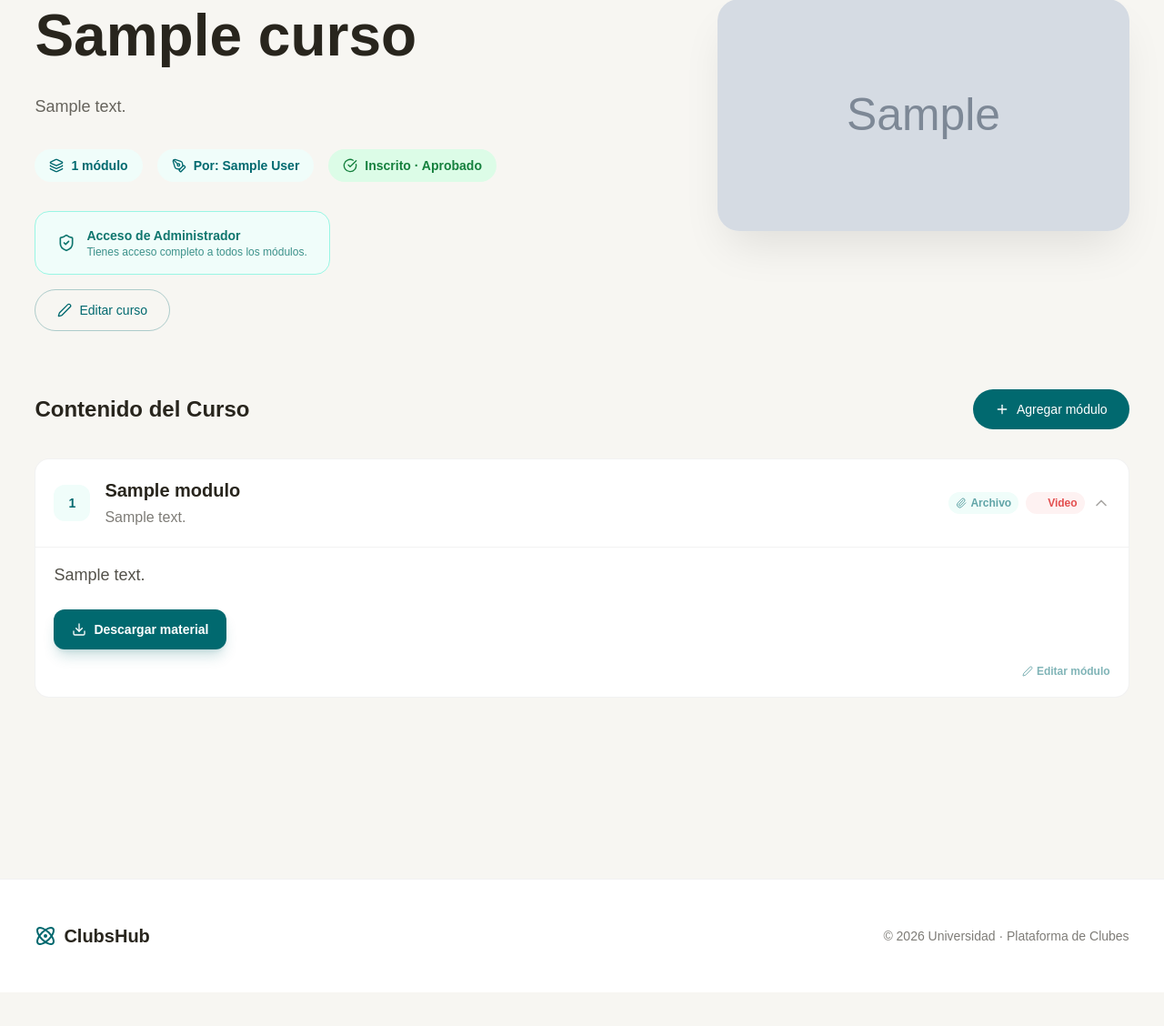
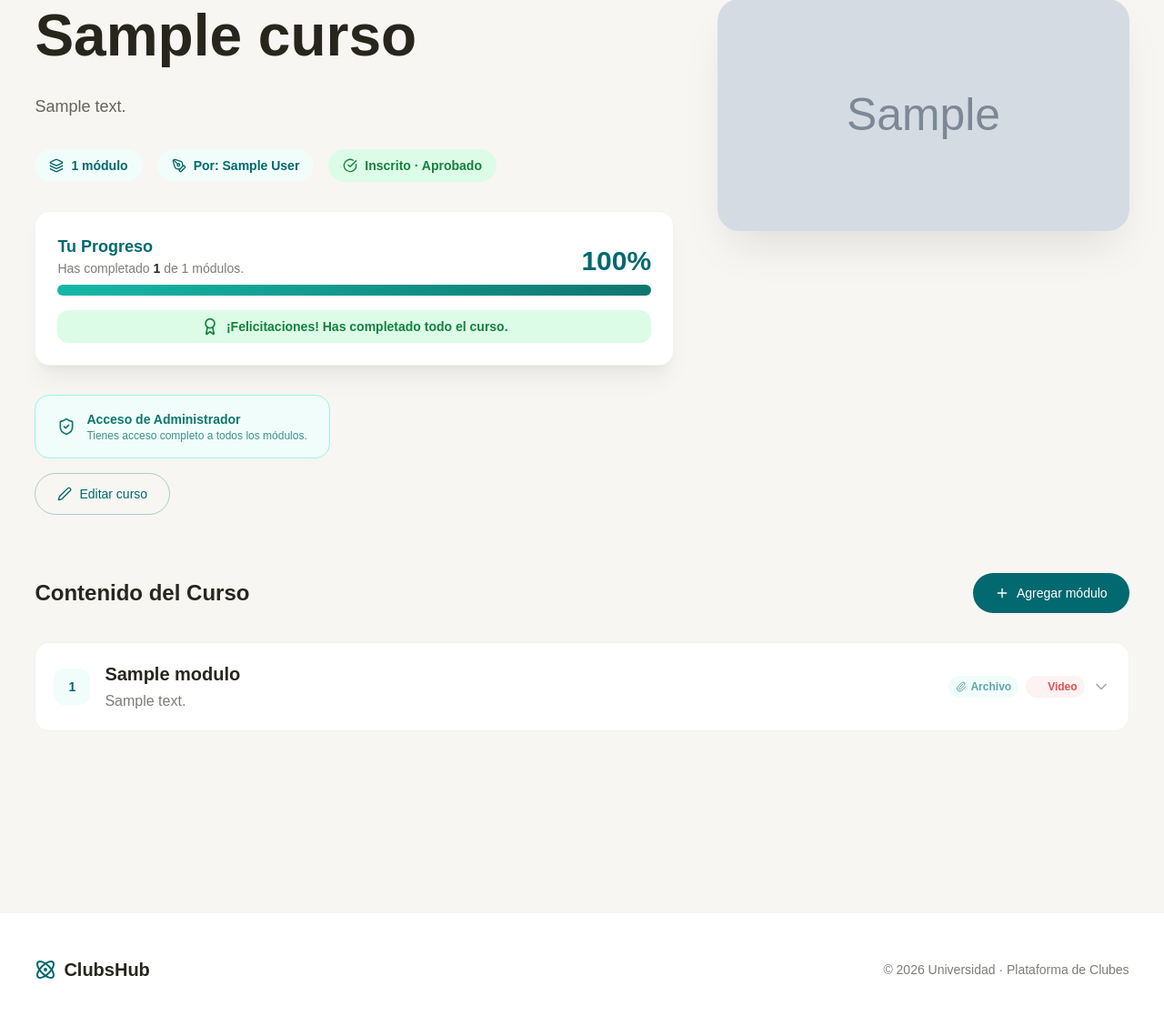
Before and after one commit to RonalSQ/blog, a Django app: page /cursos/1/ in a window 1280 px wide. Shown: the part 157-1285 px from the top of the page at 91% size. Before the commit the page ends 1248 px from the top, so only its background shows below. Run offline with Django 4.2, Linux system fonts and the light colour scheme; a user stored in the database is signed in; tables that the repository leaves empty hold one stand-in row (values such as "Sample post"); grey boxes marked "Sample" are stand-in pictures; some libraries are stand-ins or nearby versions; some web fonts are replaced.

Commit message:
Implement course progress tracking, fix template author bugs, and switch to Resend for emails

```diff
--- a/app/templates/curso_detalle.html
+++ b/app/templates/curso_detalle.html
@@ -96,7 +96,7 @@
                     </div>
                     <div class="flex items-center gap-2 bg-brand-50 dark:bg-brand-900/20 px-4 py-2 rounded-full text-sm font-bold text-brand-800 dark:text-brand-400">
                         <i data-lucide="pen-tool" class="w-4 h-4"></i>
-                        Por: {{ curso.autor.get_full_name|default:curso.autor.username|default:"Administración" }}
+                        Por: {% if curso.autor %}{{ curso.autor.get_full_name|default:curso.autor.username }}{% else %}Administración{% endif %}
                     </div>
                     {% if inscripcion %}
                     <div class="flex items-center gap-2 px-4 py-2 rounded-full text-sm font-bold
@@ -106,6 +106,32 @@
                     </div>
                     {% endif %}
                 </div>
+
+                <!-- Barra de Progreso -->
+                {% if tiene_acceso and total_modulos > 0 %}
+                <div class="mb-8 p-6 bg-white dark:bg-base-cardDark rounded-2xl shadow-xl shadow-black/5 border border-black/5 dark:border-white/5" id="progress-container">
+                    <div class="flex justify-between items-end mb-2">
+                        <div>
+                            <h3 class="font-bold text-lg text-brand-800 dark:text-brand-400">Tu Progreso</h3>
+                            <p class="text-sm text-base-textLight/60 dark:text-base-textDark/60">
+                                Has completado <span id="completados-count" class="font-bold text-base-textLight dark:text-white">{{ modulos_completados_count }}</span> de {{ total_modulos }} módulos.
+                            </p>
+                        </div>
+                        <div class="text-right">
+                            <span id="porcentaje-text" class="text-3xl font-black text-brand-800 dark:text-brand-400">{{ porcentaje }}%</span>
+                        </div>
+                    </div>
+                    <!-- Barra visual -->
+                    <div class="w-full h-3 bg-brand-100 dark:bg-brand-900/30 rounded-full overflow-hidden">
+                        <div id="progress-bar" class="h-full bg-gradient-to-r from-brand-500 to-brand-700 transition-all duration-700 ease-out" style="width: {{ porcentaje }}%;"></div>
+                    </div>
+
+                    <div id="badge-completado" class="mt-4 flex items-center justify-center gap-2 bg-green-100 text-green-700 dark:bg-green-900/20 dark:text-green-400 py-2 rounded-xl font-bold text-sm transition-all duration-500" style="{% if porcentaje < 100 %}display: none;{% endif %}">
+                        <i data-lucide="award" class="w-5 h-5"></i>
+                        ¡Felicitaciones! Has completado todo el curso.
+                    </div>
+                </div>
+                {% endif %}
 
                 <!-- Botón de inscripción -->
                 {% if user.is_authenticated and user.rol == 'administrador' or user.is_superuser %}
@@ -185,7 +211,7 @@
             <!-- Acordeón de módulos -->
             <div class="flex flex-col gap-3" x-data="{ active: 0 }">
                 {% for modulo in modulos %}
-                <div class="card" x-data="{ open: {{ forloop.first|yesno:'true,false' }} }">
+                <div class="card" x-data="{ open: false }">
                     <!-- Cabecera del módulo -->
                     <button @click="open = !open"
                             class="w-full flex items-center justify-between p-5 text-left hover:bg-black/2 dark:hover:bg-white/2 transition-colors">
@@ -226,6 +252,18 @@
                          x-transition:leave-end="opacity-0 -translate-y-2"
                          class="border-t border-black/5 dark:border-white/5 px-5 pb-5 pt-4">
 
+                        <!-- Checkbox Completado -->
+                        {% if tiene_acceso %}
+                        <div class="mb-6 flex justify-end">
+                            <label class="cursor-pointer inline-flex items-center gap-3 bg-brand-50 dark:bg-brand-900/10 border border-brand-200 dark:border-brand-800/50 hover:bg-brand-100 dark:hover:bg-brand-900/30 transition-colors px-4 py-2 rounded-xl">
+                                <input type="checkbox" class="toggle-completado form-checkbox h-5 w-5 text-brand-600 rounded focus:ring-brand-500 dark:focus:ring-brand-400"
+                                       data-url="{% url 'toggle_modulo_completado' curso.pk modulo.pk %}"
+                                       {% if modulo.id in modulos_completados_ids %}checked{% endif %}>
+                                <span class="text-sm font-bold text-brand-800 dark:text-brand-400 select-none">He visto este módulo</span>
+                            </label>
+                        </div>
+                        {% endif %}
+
                         {% if modulo.descripcion %}
                         <div class="text-base-textLight/80 dark:text-white/80 text-base sm:text-lg mb-6 leading-relaxed prose dark:prose-invert max-w-none">
                             {{ modulo.descripcion|safe }}
@@ -257,7 +295,7 @@
                         <!-- Archivo adjunto -->
                         {% if modulo.archivo_adjunto %}
                         {% if tiene_acceso %}
-                        <a href="{{ modulo.archivo_adjunto.url }}" target="_blank"
+                        <a href="{{ modulo.archivo_adjunto.url }}" download
                            class="inline-flex items-center gap-2 bg-brand-800 text-white rounded-xl px-5 py-3 text-sm font-bold hover:bg-brand-700 transition-colors shadow-lg shadow-brand-800/20">
                             <i data-lucide="download" class="w-4 h-4"></i>
                             Descargar material
@@ -327,6 +365,50 @@
                     scrollTrigger: { trigger: el, start: 'top 88%' }
                 });
             });
+
+            // Lógica para marcar módulo como completado
+            document.querySelectorAll('.toggle-completado').forEach(checkbox => {
+                checkbox.addEventListener('change', async (e) => {
+                    const url = e.target.dataset.url;
+                    try {
+                        const response = await fetch(url, {
+                            method: 'POST',
+                            headers: {
+                                'X-CSRFToken': '{{ csrf_token }}',
+                                'Content-Type': 'application/json'
+                            }
+                        });
+                        const data = await response.json();
+                        if (response.ok) {
+                            // Actualizar contadores visuales
+                            const countEl = document.getElementById('completados-count');
+                            const pctEl = document.getElementById('porcentaje-text');
+                            const barEl = document.getElementById('progress-bar');
+                            const badgeEl = document.getElementById('badge-completado');
+
+                            if (countEl) countEl.innerText = data.completados;
+                            if (pctEl) pctEl.innerText = data.porcentaje + '%';
+                            if (barEl) barEl.style.width = data.porcentaje + '%';
+
+                            if (badgeEl) {
+                                if (data.porcentaje === 100) {
+                                    badgeEl.style.display = 'flex';
+                                    gsap.fromTo(badgeEl, {scale: 0.8, opacity: 0}, {scale: 1, opacity: 1, duration: 0.5, ease: "back.out(1.7)"});
+                                } else {
+                                    badgeEl.style.display = 'none';
+                                }
+                            }
+                        } else {
+                            console.error('Error:', data.error);
+                            // Revertir el toggle
+                            e.target.checked = !e.target.checked;
+                        }
+                    } catch (error) {
+                        console.error('Error:', error);
+                        e.target.checked = !e.target.checked;
+                    }
+                });
+            });
         }
     </script>
 </body>
--- a/app/templates/cursos.html
+++ b/app/templates/cursos.html
@@ -90,7 +90,9 @@
                         {% if curso.imagen_portada %}
                         <img src="{{ curso.imagen_portada.url }}" alt="{{ curso.titulo }}" class="w-full h-full object-cover">
                         {% else %}
-                        <div class="w-full h-full bg-gradient-to-br from-brand-700 to-brand-900"></div>
+                        <div class="w-full h-full bg-gradient-to-br from-brand-700 to-brand-900 flex items-center justify-center">
+                            <i data-lucide="book-open" class="w-12 h-12 text-white/30"></i>
+                        </div>
                         {% endif %}
                         <div class="absolute inset-0 bg-black/40 flex items-center justify-center">
                             <div class="w-14 h-14 rounded-full bg-white/20 backdrop-blur-md flex items-center justify-center text-white border border-white/30 group-hover:scale-110 transition-transform">
@@ -134,7 +136,7 @@
                     <p class="text-base-textLight/70 dark:text-base-textDark/70 text-sm line-clamp-2 mb-4 flex-1">{{ curso.descripcion|truncatewords:15 }}</p>
                     <div class="flex items-center gap-2 text-xs text-base-textLight/60 dark:text-base-textDark/60 mb-4">
                         <i data-lucide="pen-tool" class="w-3 h-3 text-brand-500"></i>
-                        <span>Creado por: <span class="font-medium">{{ curso.autor.get_full_name|default:curso.autor.username|default:"Administración" }}</span></span>
+                        <span>Creado por: <span class="font-medium">{% if curso.autor %}{{ curso.autor.get_full_name|default:curso.autor.username }}{% else %}Administración{% endif %}</span></span>
                     </div>
                     <div class="flex gap-2">
                         <a href="{% url 'curso_detalle' curso.pk %}"
--- a/app/templates/index.html
+++ b/app/templates/index.html
@@ -168,7 +168,7 @@
                                 <div class="flex flex-col gap-2 text-sm text-base-textLight/60 dark:text-base-textDark/60 mb-6 flex-1">
                                     <div class="flex items-center gap-2 mt-1">
                                         <i data-lucide="pen-tool" class="w-4 h-4 text-brand-500"></i>
-                                        <span class="font-medium text-base-textLight/80 dark:text-base-textDark/80">Por: {{ noticia.autor.get_full_name|default:noticia.autor.username|default:"Administración" }}</span>
+                                        <span class="font-medium text-base-textLight/80 dark:text-base-textDark/80">Por: {% if noticia.autor %}{{ noticia.autor.get_full_name|default:noticia.autor.username }}{% else %}Administración{% endif %}</span>
                                     </div>
                                 </div>
                             </div>
--- a/app/templates/noticias.html
+++ b/app/templates/noticias.html
@@ -112,7 +112,7 @@
                         </div>
                         <div class="flex items-center gap-2 text-xs text-base-textLight/70 dark:text-base-textDark/70">
                             <i data-lucide="pen-tool" class="w-3 h-3 text-brand-500"></i>
-                            <span>Escrito por: <span class="font-medium">{{ noticia.autor.get_full_name|default:noticia.autor.username|default:"Administración" }}</span></span>
+                            <span>Escrito por: <span class="font-medium">{% if noticia.autor %}{{ noticia.autor.get_full_name|default:noticia.autor.username }}{% else %}Administración{% endif %}</span></span>
                         </div>
                     </div>
                 </div>
--- a/app/urls.py
+++ b/app/urls.py
@@ -28,4 +28,7 @@ urlpatterns = [
     path('cursos/<int:curso_pk>/modulo/crear/', views.modulo_crear_view, name='modulo_crear'),
     path('cursos/<int:curso_pk>/modulo/<int:modulo_pk>/editar/', views.modulo_editar_view, name='modulo_editar'),
     path('cursos/<int:curso_pk>/modulo/<int:modulo_pk>/eliminar/', views.modulo_eliminar_view, name='modulo_eliminar'),
+
+    # Progreso
+    path('cursos/<int:curso_pk>/modulo/<int:modulo_pk>/completar/', views.toggle_modulo_completado, name='toggle_modulo_completado'),
 ]
--- a/app/views.py
+++ b/app/views.py
@@ -1,12 +1,15 @@
+# pyrefly: ignore [missing-import]
 from django.shortcuts import render, redirect, get_object_or_404
 from django.contrib.auth import authenticate, login, logout
 from django.contrib.auth.decorators import login_required
 from django.contrib import messages
 from django.db.models import F
+from django.http import JsonResponse
+from django.views.decorators.http import require_POST
 from functools import wraps
 from django.utils.html import strip_tags
 
-from .models import Noticia, Curso, Modulo, Inscripcion, Carrusel
+from .models import Noticia, Curso, Modulo, Inscripcion, Carrusel, ProgresoModulo
 
 
 # ─────────────────────────────────────────────
@@ -253,13 +256,78 @@ def curso_detalle_view(request, pk):
         Inscripcion.objects.create(usuario=request.user, curso=curso)
         messages.success(request, '¡Te has inscrito! Tu inscripción está pendiente de aprobación.')
         return redirect('curso_detalle', pk=pk)
+
+    # Progreso del usuario en este curso
+    modulos = curso.modulos.all()
+    total_modulos = modulos.count()
+    modulos_completados_ids = set()
+    porcentaje = 0
+    if tiene_acceso and total_modulos > 0:
+        modulos_completados_ids = set(
+            ProgresoModulo.objects.filter(
+                usuario=request.user,
+                modulo__curso=curso
+            ).values_list('modulo_id', flat=True)
+        )
+        porcentaje = int((len(modulos_completados_ids) / total_modulos) * 100)
+
     context = {
         'curso': curso,
-        'modulos': curso.modulos.all(),
+        'modulos': modulos,
         'inscripcion': inscripcion,
         'tiene_acceso': tiene_acceso,
+        'modulos_completados_ids': modulos_completados_ids,
+        'total_modulos': total_modulos,
+        'modulos_completados_count': len(modulos_completados_ids),
+        'porcentaje': porcentaje,
     }
     return render(request, 'curso_detalle.html', context)
+
+
+@login_required(login_url='login')
+@require_POST
+def toggle_modulo_completado(request, curso_pk, modulo_pk):
+    """Marcar o desmarcar un módulo como completado (AJAX)."""
+    curso = get_object_or_404(Curso, pk=curso_pk)
+    modulo = get_object_or_404(Modulo, pk=modulo_pk, curso=curso)
+
+    # Verificar acceso
+    tiene_acceso = False
+    if request.user.is_superuser or request.user.rol == 'administrador':
+        tiene_acceso = True
+    else:
+        inscripcion = Inscripcion.objects.filter(
+            usuario=request.user, curso=curso, aprobado_por_admin=True
+        ).first()
+        if inscripcion:
+            tiene_acceso = True
+
+    if not tiene_acceso:
+        return JsonResponse({'error': 'Sin acceso'}, status=403)
+
+    # Toggle: si ya existe, eliminarlo; si no, crearlo
+    progreso, created = ProgresoModulo.objects.get_or_create(
+        usuario=request.user, modulo=modulo
+    )
+    if not created:
+        progreso.delete()
+        completado = False
+    else:
+        completado = True
+
+    # Recalcular porcentaje
+    total = curso.modulos.count()
+    completados = ProgresoModulo.objects.filter(
+        usuario=request.user, modulo__curso=curso
+    ).count()
+    porcentaje = int((completados / total) * 100) if total > 0 else 0
+
+    return JsonResponse({
+        'completado': completado,
+        'completados': completados,
+        'total': total,
+        'porcentaje': porcentaje,
+    })
 
 
 # ─────────────────────────────────────────────
--- a/requirements.txt
+++ b/requirements.txt
@@ -8,3 +8,4 @@ gunicorn
 django-storages
 boto3
 Pillow
+django-anymail[resend]
```
Also changed, not shown: app/models.py (+32 -0 lines), proyecto/settings.py (+7 -8 lines), app/migrations/0005_progresomodulo.py (added).
